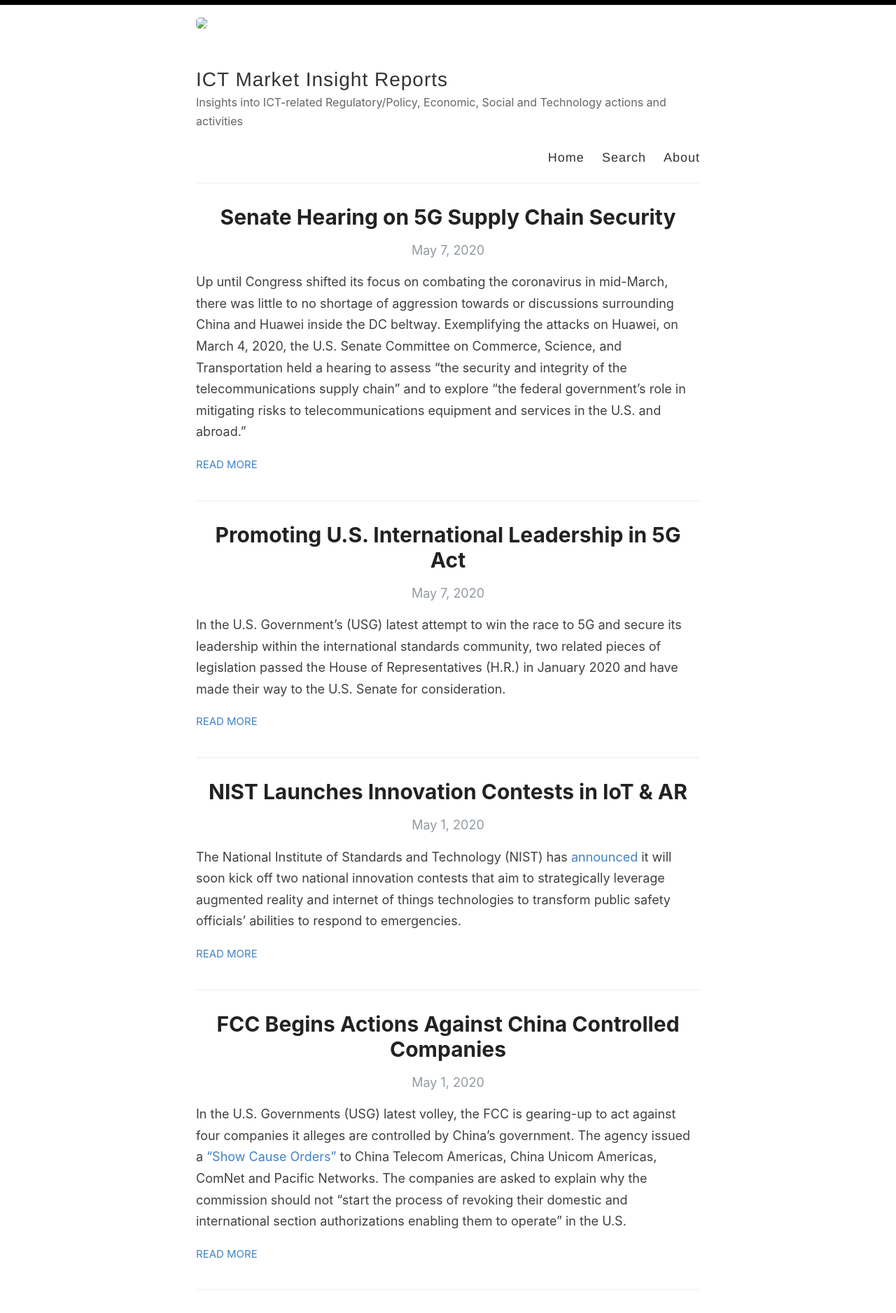
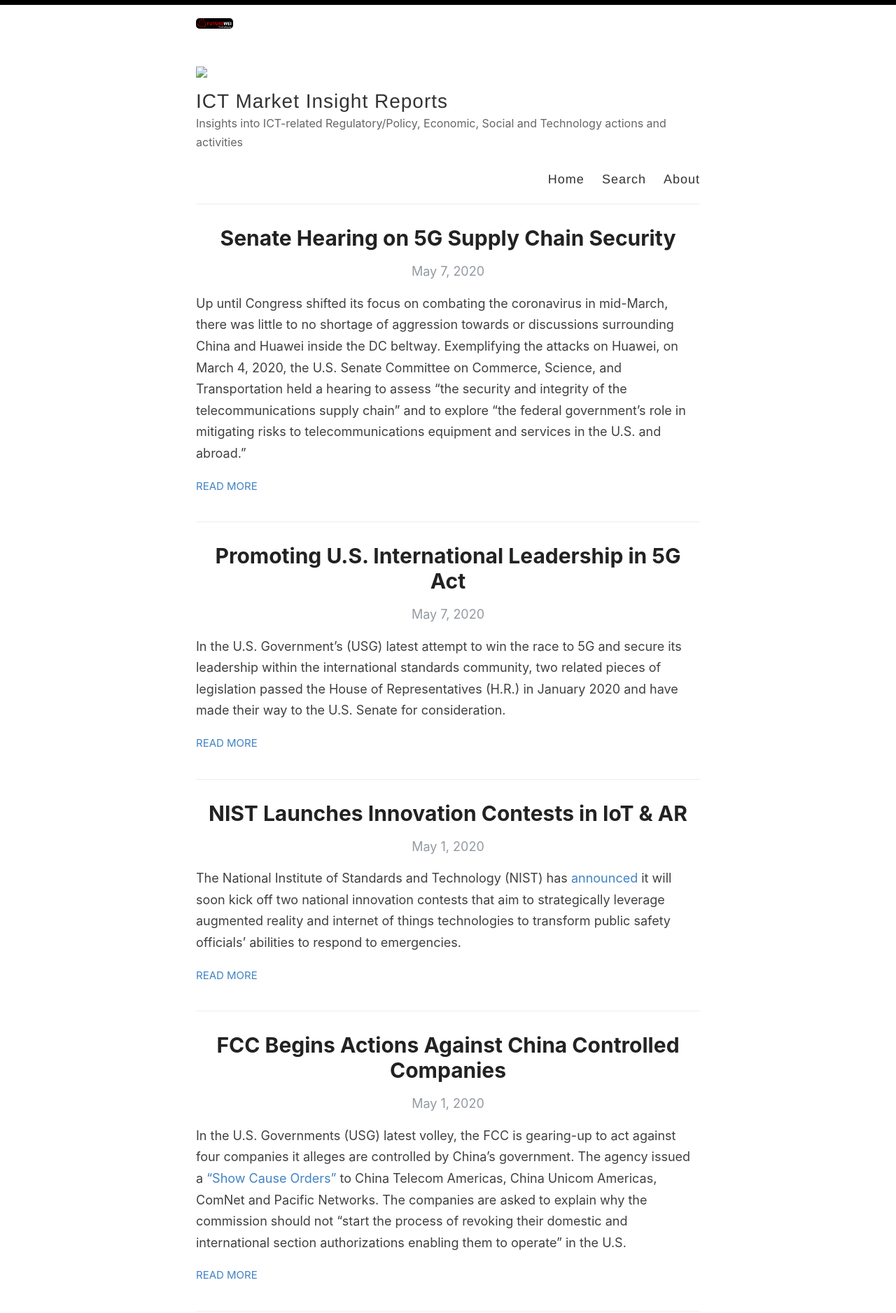
Before and after one commit to MarketInsights/AI, a Jekyll site: the page built from index.html, in a window 1280 px wide. Shown: the top 1876 px of the page at 70% size. Built offline with Jekyll 4.4.1, drawn with Linux system fonts in a browser that asks for light colours; the list of posts is cut into pages by our own code.

```diff
--- a/_includes/comments.html
+++ b/_includes/comments.html
@@ -1,5 +1,5 @@
 <script>
-const GH_API_URL = 'https://api.github.com/repos/insightforum/blog/issues/{{ page.comments_id }}/comments?client_id={{ site.data.settings.gh_api.ci }}&client_secret={{ site.data.settings.gh_api.cs }}';
+const GH_API_URL = 'https://github.com/MarketInsights/2020/tree/master/_posts/{{ page.comments_id }}/comments?client_id={{ site.data.settings.gh_api.ci }}&client_secret={{ site.data.settings.gh_api.cs }}';
 
 let request = new XMLHttpRequest();
 request.open( 'GET', GH_API_URL, true );
@@ -76,5 +76,5 @@ request.send();
 <div class="github-comments">
 	<h2>Comments</h2>
 	<ul id="gh-comments-list"></ul>
-	<p id="leave-a-comment">Join the discussion for this article on <a href="https://github.com/insightforum/blog/issues/{{ page.comments_id }}">this ticket</a>. Comments appear on this page insteantly.</p>
+	<p id="leave-a-comment">Join the discussion for this article on <a href="https://github.com/MarketInsights/2020/tree/master/_posts/{{ page.comments_id }}">this ticket</a>. Comments appear on this page insteantly.</p>
 </div>
--- a/_layouts/default.html
+++ b/_layouts/default.html
@@ -20,10 +20,11 @@
         <div class="container">
           <header class="masthead clearfix">
 
-            <a href="{{ site.baseurl }}/" class="site-avatar"><img src="https://marketinsights.github.io/2020/images/Futurewei-logo2.png"></a>
+            <a href="{{ site.baseurl }}/" class="site-avatar"><img src="{{ site.baseurl }}{{ site.avatar }}" alt="{{ site.title }}" /></a>
 
             <div class="site-info">
-                <h1 class="site-name"><a href="{{ site.baseurl }}/">{{ site.name }}</a></h1>
+                <a href="{{ site.baseurl }}/"><img src="https://marketinsights.github.io/2020/images/Futurewei-logo2.png"></a>
+              <h1 class="site-name"><a href="{{ site.baseurl }}/">{{ site.name }}</a></h1>
               <p class="site-description">{{ site.description }}</p>
             </div>
 
```
